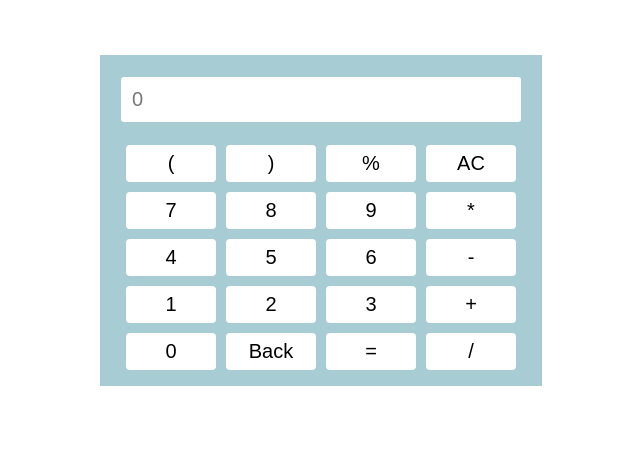
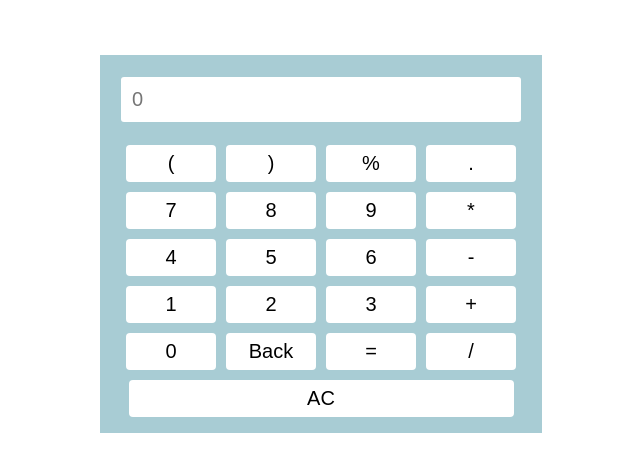
Before and after one commit to Kausher76/calculator, a React (Vite) app: page / in a window 1280 px wide. Shown: the top 472 px of the page, without its empty margins (319-959 px from the left). Built offline with nearby package versions, Linux system fonts and the light colour scheme.

Commit message:
Added Car Component

```diff
--- a/src/components/Calculator.jsx
+++ b/src/components/Calculator.jsx
@@ -31,10 +31,10 @@ const Calculator = () => {
         <input placeholder="0" value={data}/>
       </div>
       <br />
-<button onClick={getValue} value="(">(</button>
+      <button onClick={getValue} value="(">(</button>
       <button onClick={getValue} value=")">)</button>
       <button onClick={getValue} value="%">%</button>
-      <button onClick={clear} >AC</button>
+      <button onClick={getValue} value="."  >.</button>
 
       <button onClick={getValue} value="7">7</button>
       <button onClick={getValue} value="8">8</button>
@@ -55,6 +55,7 @@ const Calculator = () => {
       <button onClick={back} >Back</button>
       <button onClick={calculate} value="=">=</button>
       <button onClick={getValue} value="/">/</button>
+      <button id="acbtn" onClick={clear}>AC</button>
     </div>
   );
 };
--- a/src/index.css
+++ b/src/index.css
@@ -31,3 +31,6 @@
   background-color: rgb(0, 162, 255);
   color: white;
 }
+#acbtn {
+  width: 385px;
+}
```
